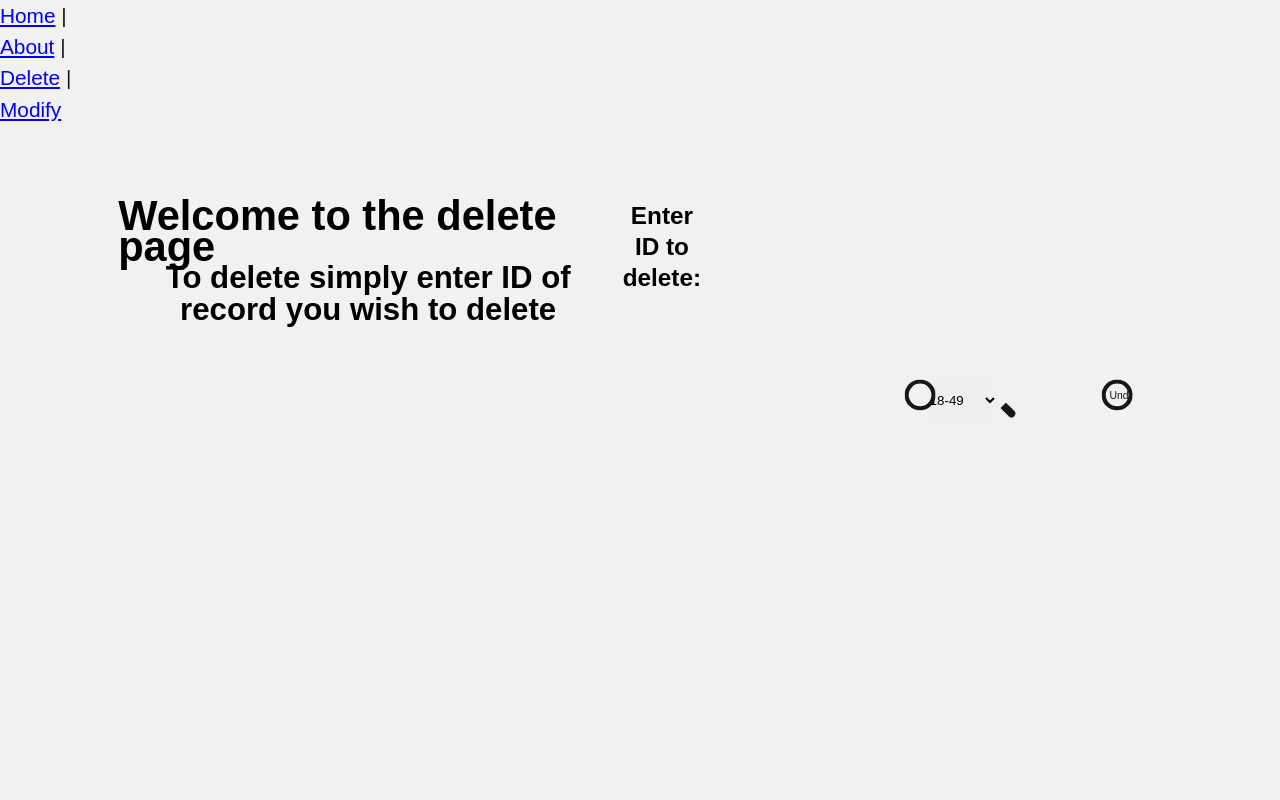
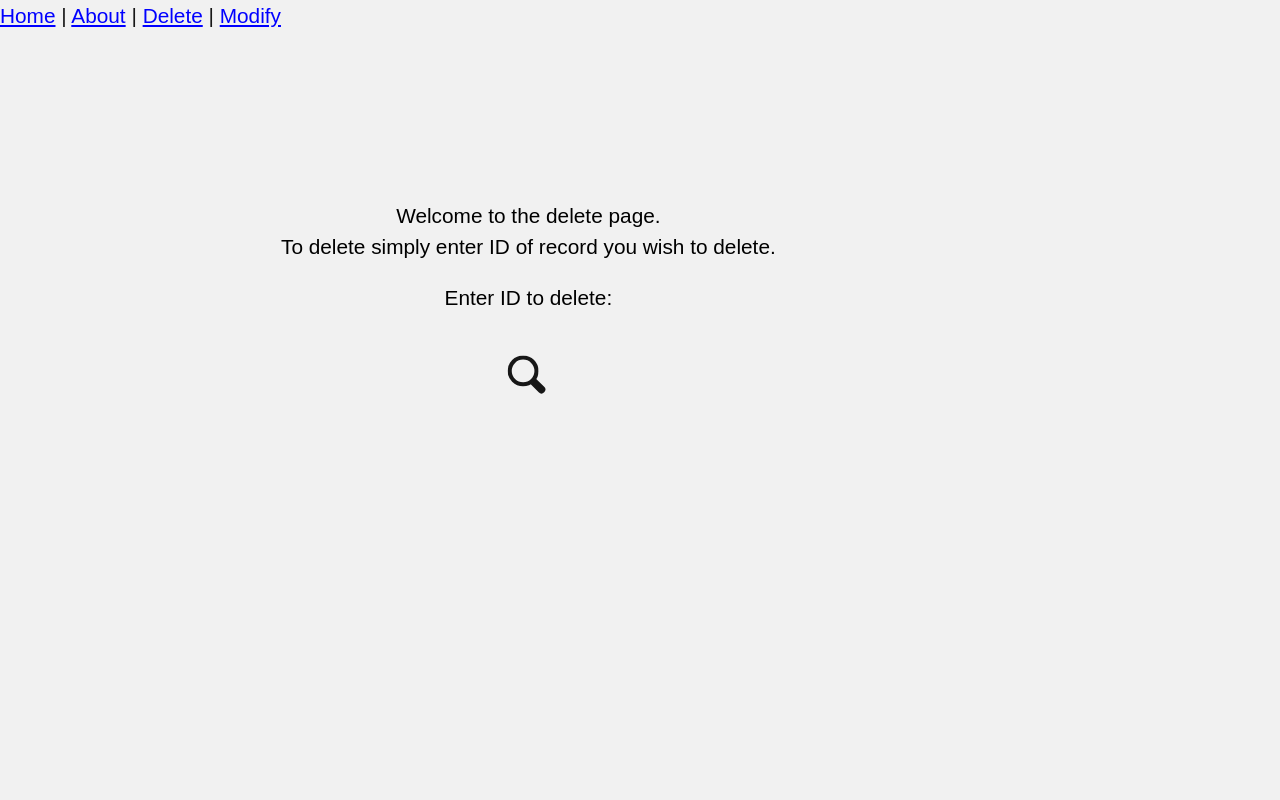
Before and after one commit to jasonchu-dev/COVID_19_SWE_prj, a Django app: page /delete/ in a window 1280 px wide. Run offline with Django 3.2, Linux system fonts and the light colour scheme; parts of the project's set-up code (start-up, migrations or seed data) failed here and were passed over.

Commit message:
updating html landing pages

```diff
--- a/codebase/repo/pages/templates/delete.html
+++ b/codebase/repo/pages/templates/delete.html
@@ -14,47 +14,17 @@
 		<a href="{% url 'home' %}">Home</a> | <a href="{% url 'about' %}">About</a> | <a href="{% url 'delete' %}">Delete</a> | <a href="{% url 'insert' %}">Modify</a>
 	</header>
 
-    <body>
-
-        <div style="text-align:center"> <h1> Welcome to the delete page </h1> <h2> To delete simply enter ID of record you wish to delete </h2>
-        </div>
-
-        <h3> Enter ID to delete: </h3>
+    <div align="center"> Welcome to the delete page.
+        <br> To delete simply enter ID of record you wish to delete.
+        <p>Enter ID to delete: </p>
         <form action="delete" class="search-bar" method = "get">
             <input type="delete" name="delete" pattern=".*\S.*" required>
-                <select name="Age">
-                    <optgroup label="Age">
-                        <option>18-49</option>
-                        <option>50-54</option>
-                        <option>65+</option>
-                    </optgroup>
-
-                    <optgroup label="Race">
-                        <option>Asian</option>
-                        <option>White</option>
-                        <option>Lation</option>
-                    </optgroup>
-
-                    <optgroup label="None">
-                        <option>None</option>
-                    </optgroup>
-
-                </select><br/><br/>
             <button class="search-btn" type="submit">
                 <span>Delete</span>
             </button>
-
-                <!--<input type="delete" name="delete" pattern=".*\S.*" required> -->
-                <input type = "reset" value = "Undo"/>
-
         </form>
-        <div style="text-align:center">
         <p>{{delete}} </p>
     </div>
-
-    </body>
-
-
 </html>
 {% endblock content %}
 
--- a/codebase/repo/static/css/styles.css
+++ b/codebase/repo/static/css/styles.css
@@ -33,13 +33,19 @@ h1 {
 	color: Black;
 	width:500px;
     margin: 0 auto;
-	text-align: left;
+	text-align: center;
+	margin-bottom: 20px;
+}
+
+h2 {
+	color: Black;
+	text-align: center;
 }
 
 h3 {
 	color: Black;
 	margin-top:200px;
-  	margin-bottom:20px;
+  	margin-bottom:5px;
 	text-align: center;
 }
 
@@ -52,13 +58,11 @@ body {
 div{
 	color: Black;
 	margin-top:200px;
-  	margin-bottom:20px;
 }
 
 p {
 	color: Black;
-	margin-top:200px;
-  	margin-bottom:20px;
+	margin-top:20px;
 	padding-left: 0px;
 	padding-right: 0px;
 }
```
Also changed, not shown: codebase/repo/pages/templates/about.html (+12 -9 lines), codebase/repo/pages/templates/home.html (+9 -0 lines). Lines whose indentation alone changed are shown as unchanged.
